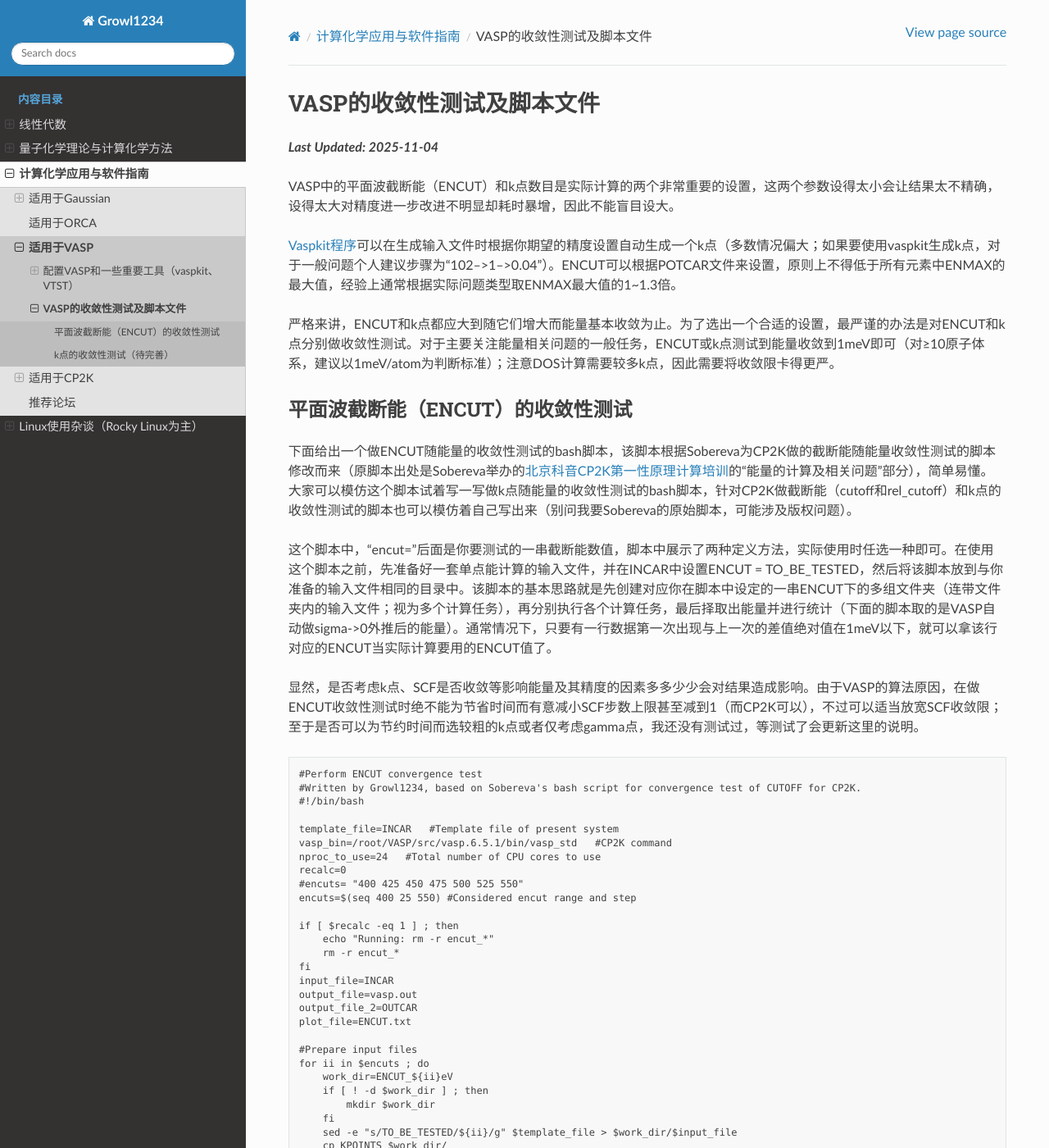
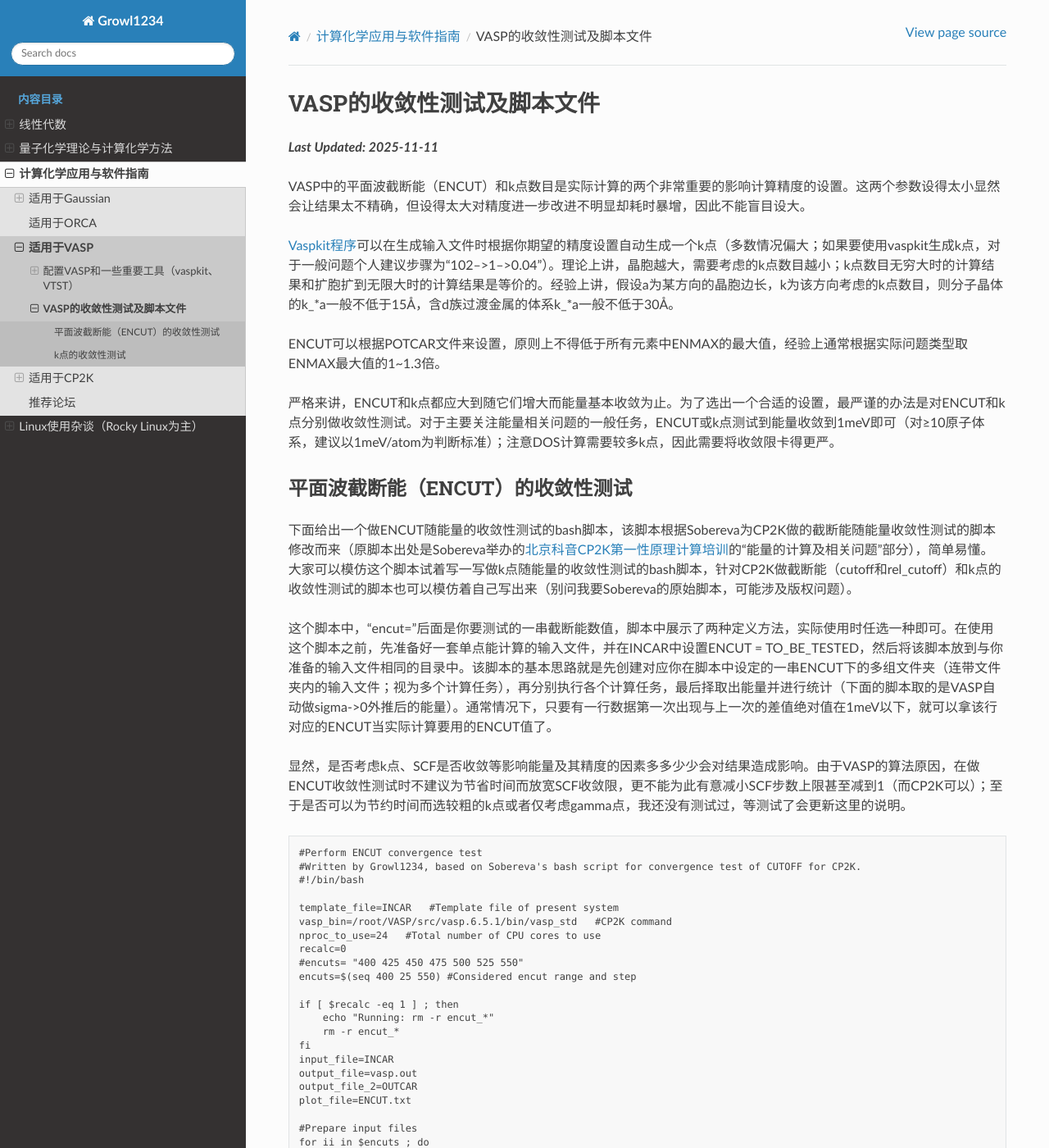
Before and after one commit to Growl1234/RTDProject, a Sphinx documentation site: the page built from source/applications/VASP/convtest.md, in a window 1280 px wide and 1400 px high. Shown: the whole window at 82% size. Built offline with Sphinx 7.4.7 and the Read the Docs theme 3.1.0, drawn with Linux system fonts in a browser that asks for light colours; some of the changed text lies outside the part shown.

Commit message:
Update convtest.md

````diff
--- a/source/applications/VASP/convtest.md
+++ b/source/applications/VASP/convtest.md
@@ -1,10 +1,12 @@
 ## VASP的收敛性测试及脚本文件
 
-***Last Updated: 2025-11-04***
+***Last Updated: 2025-11-11***
 
-VASP中的平面波截断能（ENCUT）和k点数目是实际计算的两个非常重要的设置，这两个参数设得太小会让结果太不精确，设得太大对精度进一步改进不明显却耗时暴增，因此不能盲目设大。
+VASP中的平面波截断能（ENCUT）和k点数目是实际计算的两个非常重要的影响计算精度的设置。这两个参数设得太小显然会让结果太不精确，但设得太大对精度进一步改进不明显却耗时暴增，因此不能盲目设大。
 
-[Vaspkit程序](https://vaspkit.com/)可以在生成输入文件时根据你期望的精度设置自动生成一个k点（多数情况偏大；如果要使用vaspkit生成k点，对于一般问题个人建议步骤为“102-->1-->0.04”）。ENCUT可以根据POTCAR文件来设置，原则上不得低于所有元素中ENMAX的最大值，经验上通常根据实际问题类型取ENMAX最大值的1~1.3倍。
+[Vaspkit程序](https://vaspkit.com/)可以在生成输入文件时根据你期望的精度设置自动生成一个k点（多数情况偏大；如果要使用vaspkit生成k点，对于一般问题个人建议步骤为“102-->1-->0.04”）。理论上讲，晶胞越大，需要考虑的k点数目越小；k点数目无穷大时的计算结果和扩胞扩到无限大时的计算结果是等价的。经验上讲，假设a为某方向的晶胞边长，k为该方向考虑的k点数目，则分子晶体的k_*a一般不低于15Å，含d族过渡金属的体系k_*a一般不低于30Å。
+
+ENCUT可以根据POTCAR文件来设置，原则上不得低于所有元素中ENMAX的最大值，经验上通常根据实际问题类型取ENMAX最大值的1~1.3倍。
 
 严格来讲，ENCUT和k点都应大到随它们增大而能量基本收敛为止。为了选出一个合适的设置，最严谨的办法是对ENCUT和k点分别做收敛性测试。对于主要关注能量相关问题的一般任务，ENCUT或k点测试到能量收敛到1meV即可（对≥10原子体系，建议以1meV/atom为判断标准）；注意DOS计算需要较多k点，因此需要将收敛限卡得更严。
 
@@ -14,7 +16,7 @@
 
 这个脚本中，“encut=”后面是你要测试的一串截断能数值，脚本中展示了两种定义方法，实际使用时任选一种即可。在使用这个脚本之前，先准备好一套单点能计算的输入文件，并在INCAR中设置ENCUT = TO_BE_TESTED，然后将该脚本放到与你准备的输入文件相同的目录中。该脚本的基本思路就是先创建对应你在脚本中设定的一串ENCUT下的多组文件夹（连带文件夹内的输入文件；视为多个计算任务），再分别执行各个计算任务，最后择取出能量并进行统计（下面的脚本取的是VASP自动做sigma->0外推后的能量）。通常情况下，只要有一行数据第一次出现与上一次的差值绝对值在1meV以下，就可以拿该行对应的ENCUT当实际计算要用的ENCUT值了。
 
-显然，是否考虑k点、SCF是否收敛等影响能量及其精度的因素多多少少会对结果造成影响。由于VASP的算法原因，在做ENCUT收敛性测试时绝不能为节省时间而有意减小SCF步数上限甚至减到1（而CP2K可以），不过可以适当放宽SCF收敛限；至于是否可以为节约时间而选较粗的k点或者仅考虑gamma点，我还没有测试过，等测试了会更新这里的说明。
+显然，是否考虑k点、SCF是否收敛等影响能量及其精度的因素多多少少会对结果造成影响。由于VASP的算法原因，在做ENCUT收敛性测试时不建议为节省时间而放宽SCF收敛限，更不能为此有意减小SCF步数上限甚至减到1（而CP2K可以）；至于是否可以为节约时间而选较粗的k点或者仅考虑gamma点，我还没有测试过，等测试了会更新这里的说明。
 
 ```
 #Perform ENCUT convergence test
@@ -87,8 +89,8 @@
 echo "If finished normally, now check $plot_file"
 ```
 
-### k点的收敛性测试（待完善）
+### k点的收敛性测试
 
-做k点随能量的收敛性测试的bash脚本我还没有弄好（弄好了会贴到这里），不过基本思路跟上面一样，模仿着写即可。
+做k点随能量的收敛性测试的bash脚本的基本思路跟上面一样，大体模仿着写即可。
 
-需要强调的是，k点的收敛性测试应当让每一个分别任务的SCF都收敛。ENCUT的大小可能对结果造成影响，如果先做k点收敛性测试的话，先自己按经验做法选一个合适的ENCUT值。
+需要注意的是，由于k点设定是包含空格的，因此不应该像上面的脚本那样设置要测试的k点；建议单另添一个用于写要测试的k点的纯文本文档（不同k点分行写），然后在bash脚本里面正确引用之。另外，k点的收敛性测试应当让每一个分别任务的SCF都按照一般单点能计算问题的标准正常收敛。ENCUT的大小可能对结果造成影响，如果先做k点收敛性测试的话，先自己按经验做法选一个合适的ENCUT值。
````
